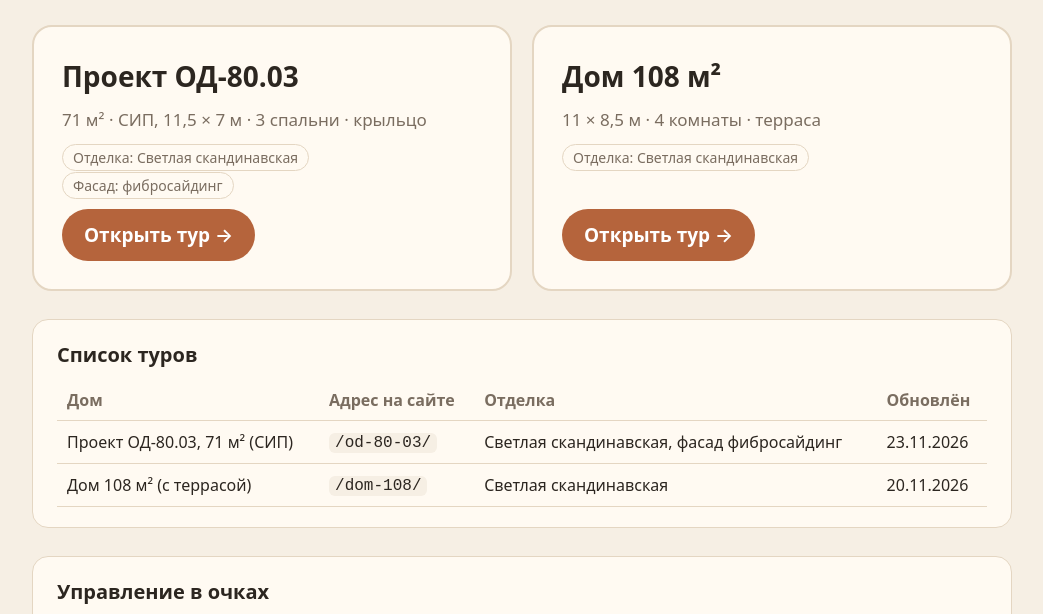
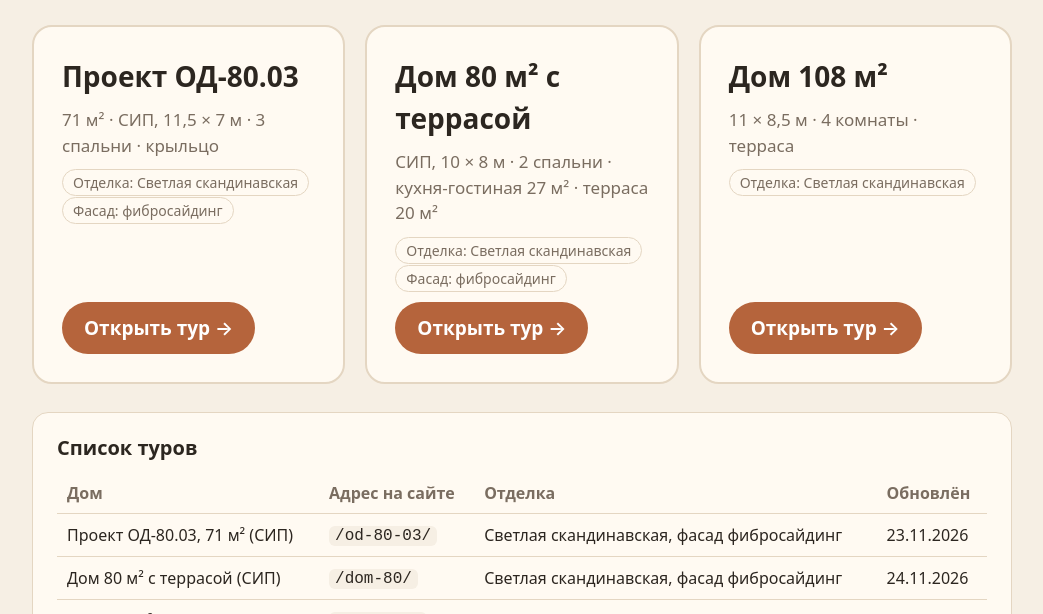
Before and after one commit to apelstroy/apelstroy.github.io, a plain HTML site: page index.html in a window 1280 px wide. Shown: the part 162-776 px from the top of the page, without its empty margins (118-1161 px from the left). Drawn offline with Linux system fonts and the light colour scheme.

Commit message:
Add files via upload

```diff
--- a/index.html
+++ b/index.html
@@ -46,6 +46,12 @@ li{margin:4px 0}
       <span><span class="tag">Отделка: Светлая скандинавская</span> <span class="tag">Фасад: фибросайдинг</span></span>
       <span class="go">Открыть тур →</span>
     </a>
+    <a class="house" href="dom-80/">
+      <span class="name">Дом 80 м² с террасой</span>
+      <span class="meta">СИП, 10 × 8 м · 2 спальни · кухня-гостиная 27 м² · терраса 20 м²</span>
+      <span><span class="tag">Отделка: Светлая скандинавская</span> <span class="tag">Фасад: фибросайдинг</span></span>
+      <span class="go">Открыть тур →</span>
+    </a>
     <a class="house" href="dom-108/">
       <span class="name">Дом 108 м²</span>
       <span class="meta">11 × 8,5 м · 4 комнаты · терраса</span>
@@ -59,6 +65,7 @@ li{margin:4px 0}
     <div class="tw"><table>
       <tr><th>Дом</th><th>Адрес на сайте</th><th>Отделка</th><th>Обновлён</th></tr>
       <tr><td>Проект ОД-80.03, 71 м² (СИП)</td><td><code>/od-80-03/</code></td><td>Светлая скандинавская, фасад фибросайдинг</td><td>23.11.2026</td></tr>
+      <tr><td>Дом 80 м² с террасой (СИП)</td><td><code>/dom-80/</code></td><td>Светлая скандинавская, фасад фибросайдинг</td><td>24.11.2026</td></tr>
       <tr><td>Дом 108 м² (с террасой)</td><td><code>/dom-108/</code></td><td>Светлая скандинавская</td><td>20.11.2026</td></tr>
     </table></div>
   </section>
```
